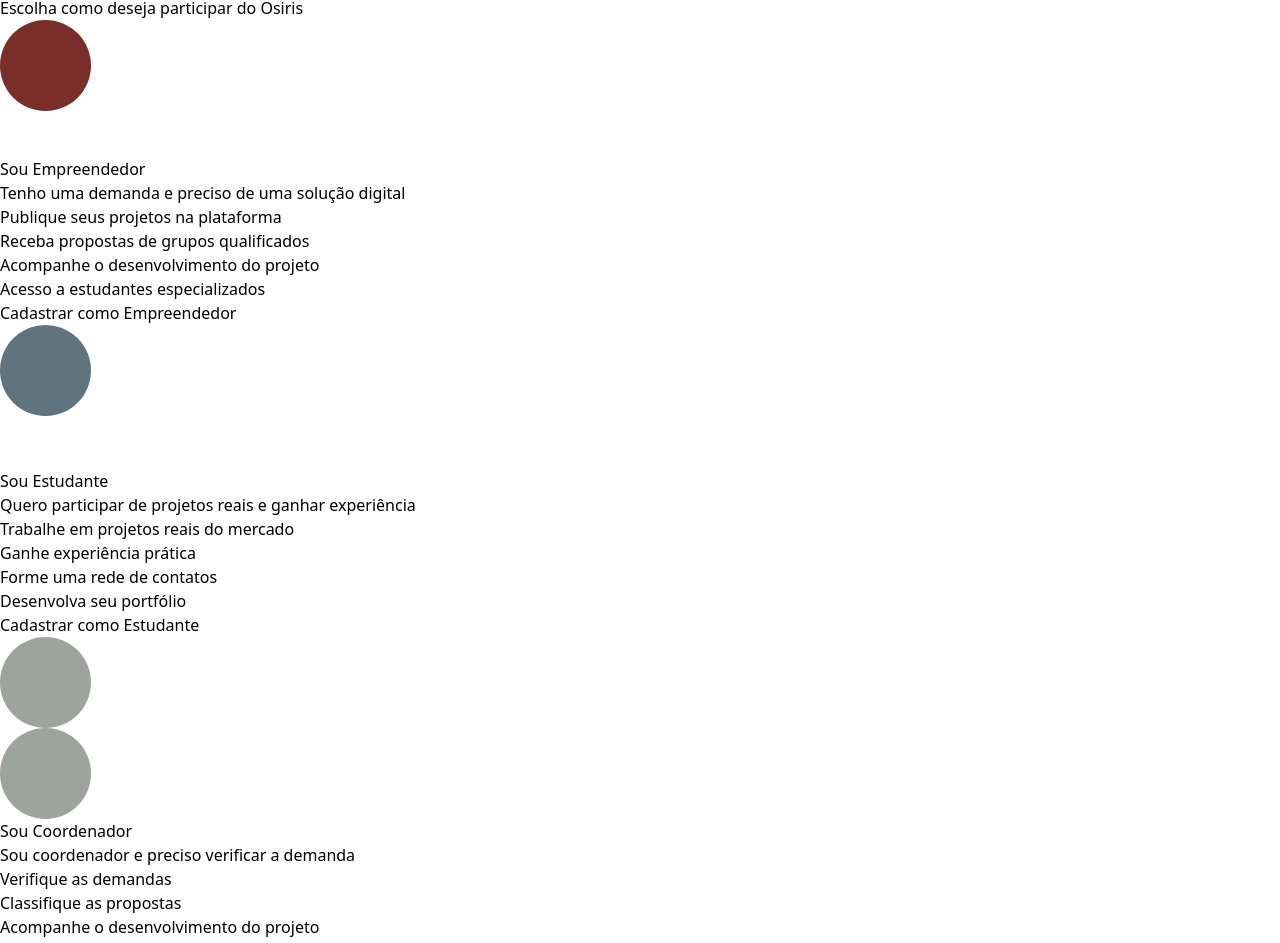
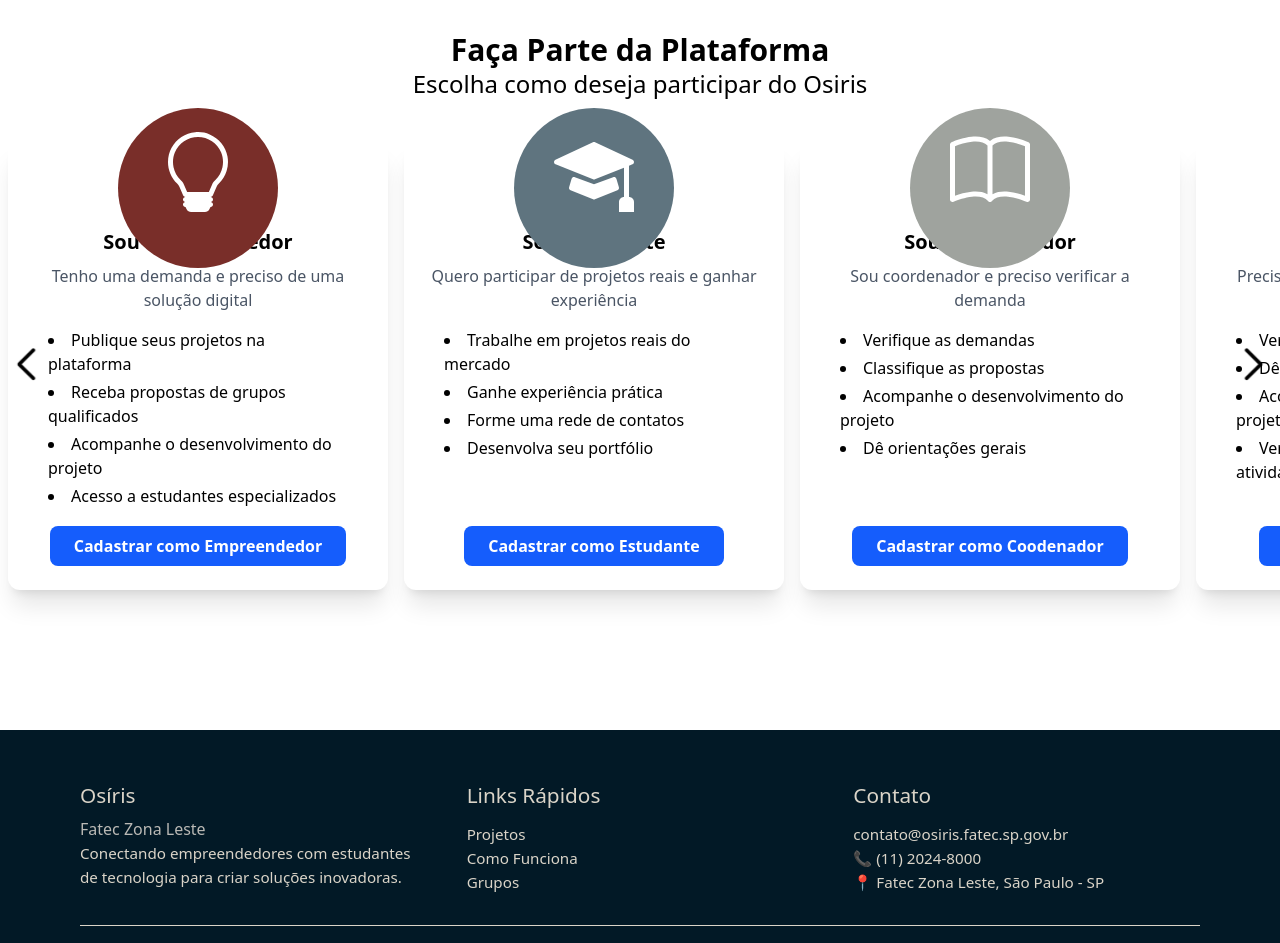
Before and after one commit to Infinito-1/osiris-react, a React (Vite) app: page / in a window 1280 px wide. Shown: the part 1706-2649 px from the top of the page. Built offline with nearby package versions, Linux system fonts and the light colour scheme.

Commit message:
teste carrossel

```diff
--- /dev/null
+++ b/src/components/carrosselHome/CarrosselHome.tsx
@@ -0,0 +1,152 @@
+import EllipseLight from "../../assets/img/icones/Ellipse light.svg";
+import Lightbulb from "../../assets/img/icones/Lightbulb.svg";
+import EllipseMortar from "../../assets/img/icones/Ellipse  mortar.svg";
+import MortarboardFill from "../../assets/img/icones/MortarboardFill.svg";
+import EllipseBook from "../../assets/img/icones/Ellipse book.svg";
+import Book from "../../assets/img/icones/Book.svg";
+import EllipsePerson from "../../assets/img/icones/Ellipse person.svg";
+import PersonVideo from "../../assets/img/icones/PersonVideo3.svg";
+import leftArrow from "../../assets/img/icones/seta pra esquerda.svg";
+import rightArrow from "../../assets/img/icones/seta pra direita.svg";
+import { useState } from "react";
+
+type CardData = {
+  id: number;
+  title: string;
+  subtitle: string;
+  items: string[];
+  buttonText: string;
+  bgEllipse: string;
+  image: string;
+};
+
+const cardsData: CardData[] = [
+  {
+    id: 1,
+    title: "Sou Empreendedor",
+    subtitle: "Tenho uma demanda e preciso de uma solução digital",
+    items: [
+      "Publique seus projetos na plataforma",
+      "Receba propostas de grupos qualificados",
+      "Acompanhe o desenvolvimento do projeto",
+      "Acesso a estudantes especializados",
+    ],
+    buttonText: "Cadastrar como Empreendedor",
+    bgEllipse: EllipseLight,
+    image: Lightbulb,
+  },
+  {
+    id: 2,
+    title: "Sou Estudante",
+    subtitle: "Quero participar de projetos reais e ganhar experiência",
+    items: [
+      "Trabalhe em projetos reais do mercado",
+      "Ganhe experiência prática",
+      "Forme uma rede de contatos",
+      "Desenvolva seu portfólio",
+    ],
+    buttonText: "Cadastrar como Estudante",
+    bgEllipse: EllipseMortar,
+    image: MortarboardFill,
+  },
+  {
+    id: 3,
+    title: "Sou Coordenador",
+    subtitle: "Sou coordenador e preciso verificar a demanda",
+    items: [
+      "Verifique as demandas",
+      "Classifique as propostas",
+      "Acompanhe o desenvolvimento do projeto",
+      "Dê orientações gerais",
+    ],
+    buttonText: "Cadastrar como Coodenador",
+    bgEllipse: EllipseBook,
+    image: Book,
+  },
+  {
+    id: 4,
+    title: "Sou Professor",
+    subtitle: "Preciso acompanhar projetos e orientar alunos",
+    items: [
+      "Verifique os grupos",
+      "Dê orientações",
+      "Acompanhe o desenvolvimento dos projetos",
+      "Verrique o andamento das atividades",
+    ],
+    buttonText: "Cadastrar como Professor",
+    bgEllipse: EllipsePerson,
+    image: PersonVideo,
+  },
+];
+
+// Componente Card
+function Card({ card }: { card: CardData }) {
+  return (
+    <div className="relative flex-shrink-0 w-[80vw] sm:w-[300px] md:w-[350px] lg:w-[380px] mx-2">
+      <div className="bg-white rounded-xl shadow-xl p-6 flex flex-col items-center text-center min-h-[450px]">
+        <img
+          src={card.bgEllipse}
+          alt="ellipse"
+          className="absolute -top-8 w-40 h-40 object-contain"
+        />
+        <img
+          src={card.image}
+          alt="card"
+          className="w-20 h-20 relative z-10 -mt-8"
+        />
+        <h3 className="mt-4 text-xl font-bold">{card.title}</h3>
+        <h5 className="mt-2 text-base text-gray-600">{card.subtitle}</h5>
+        <ul className="mt-4 text-left list-disc list-inside space-y-1 w-full px-4 text-base">
+          <li>{card.items[0]}</li>
+          <li>{card.items[1]}</li>
+          <li>{card.items[2]}</li>
+          <li>{card.items[3]}</li>
+        </ul>
+        <button className="mt-auto bg-blue-600 text-white px-6 py-2 rounded-lg font-semibold hover:bg-blue-700 cursor-pointer">
+          {card.buttonText}
+        </button>
+      </div>
+    </div>
+  );
+}
+
+function CarrosselHome() {
+  const [index, setIndex] = useState(0);
+  const total = cardsData.length;
+
+  const next = () => setIndex((prev) => (prev + 1) % total);
+  const prev = () => setIndex((prev) => (prev - 1 + total) % total);
+
+  return (
+    <div className="relative w-full max-w-7xl mx-auto py-10 overflow-hidden">
+      {/* Setas */}
+      <button
+        onClick={prev}
+        className="absolute left-0 top-1/2 -translate-y-1/2 z-20 p-2 cursor-pointer"
+      >
+        <img src={leftArrow} alt="Voltar" className="w-10 h-10" />
+      </button>
+      <button
+        onClick={next}
+        className="absolute right-0 top-1/2 -translate-y-1/2 z-20 p-2 cursor-pointer"
+      >
+        <img src={rightArrow} alt="Avançar" className="w-10 h-10" />
+      </button>
+
+      {/* Carrossel */}
+      <div className="flex transition-transform duration-500"
+        style={{
+          transform: `translateX(-${index * (380 + 16)}px)`,
+        }}
+      >
+        {/* Duplicação para loop infinito */}
+        {[...cardsData, ...cardsData].map((card, i) => (
+          <Card key={i} card={card} />
+        ))}
+      </div>
+    </div>
+  );
+}
+
+
+export default CarrosselHome
--- a/src/pages/home/Home.tsx
+++ b/src/pages/home/Home.tsx
@@ -12,12 +12,7 @@
 import EllipseDescoberta from "../../assets/img/icones/Ellipse descoberta.svg";
 import EllipseExecucao from "../../assets/img/icones/Ellipse execucao.svg"
 import EllipseConexao from "../../assets/img/icones/Ellipse conexao.svg";
-import EllipseLight from "../../assets/img/icones/Ellipse light.svg";
-import Lightbulb from "../../assets/img/icones/Lightbulb.svg";
-import EllipseMortar from "../../assets/img/icones/Ellipse  mortar.svg";
-import MortarboardFill from "../../assets/img/icones/MortarboardFill.svg";
-import EllipseBook from "../../assets/img/icones/Ellipse book.svg";
-
+import CarrosselHome from "../../components/carrosselHome/CarrosselHome";
 
 function Home() {
   return (
@@ -135,9 +130,9 @@
               </div>
         </section>
 
-        <section className="text-center">
+        <section className="text-center py-5">
             <h2 className="text-3xl font-semibold">Como Funciona</h2>
-            <p className="text-2xl w-[50%] mx-auto ">Um processo simples e eficiente para conectar demandas reais com estudantes talentosos</p>
+            <p className="text-2xl w-[50%] mx-auto">Um processo simples e eficiente para conectar demandas reais com estudantes talentosos</p>
 
             <div className="mx-[10%] my-10">
 
@@ -169,73 +164,14 @@
             </div>
         </section>
 
-        <section>
-            <h2>Faça Parte da Plataforma</h2>
-            <p>Escolha como deseja participar do Osiris</p>
+        <section className="text-center py-5">
+            <h2 className="text-3xl font-semibold">Faça Parte da Plataforma</h2>
+            <p className="text-2xl w-[50%] mx-auto">Escolha como deseja participar do Osiris</p>
 
-            {/* <!-- CARROSSEL DE CARDS DE Cadastro --> */}
-            <div>
-                <div>
-                    <img src={EllipseLight} />
-                    <img src={Lightbulb} />
-                    <h3>Sou Empreendedor</h3>
-                    <h5>Tenho uma demanda e preciso de uma solução digital</h5>
+            <div className="">
+                <CarrosselHome />
+            </div>
 
-                    <ul>
-                        <li>Publique seus projetos na plataforma</li>
-                        <li>Receba propostas de grupos qualificados</li>
-                        <li>Acompanhe o desenvolvimento do projeto</li>
-                        <li>Acesso a estudantes especializados</li>
-                    </ul>
-
-                    <button>Cadastrar como Empreendedor</button>
-                </div>
-                <div>
-                    <img src={EllipseMortar} />
-                    <img src={MortarboardFill} />
-                    <h3>Sou Estudante</h3>
-                    <h5>Quero participar de projetos reais e ganhar experiência</h5>
-
-                    <ul>
-                        <li>Trabalhe em projetos reais do mercado</li>
-                        <li>Ganhe experiência prática</li>
-                        <li>Forme uma rede de contatos</li>
-                        <li>Desenvolva seu portfólio</li>
-                    </ul>
-
-                    <button>Cadastrar como Estudante</button>
-                </div>
-                <div>
-                    <img src={EllipseBook} />
-                    <img src={EllipseBook} />
-                    <h3>Sou Coordenador</h3>
-                    <h5>Sou coordenador e preciso verificar a demanda</h5>
-
-                    <ul>
-                        <li>Verifique as demandas</li>
-                        <li>Classifique as propostas</li>
-                        <li>Acompanhe o desenvolvimento do projeto</li>
-                        <li>Dê orientações gerais</li>
-                    </ul>
-
-                    <button>Cadastrar como Coodenador</button>
-                </div>
-                <div>
-                    <img src={EllipseLight} />
-                    <img src={Lightbulb} />
-                    <h3>Sou Professor</h3>
-                    <h5>Preciso acompanhar projetos e orientar alunos</h5>
-
-                    <ul>
-                        <li>Verifique os grupos</li>
-                        <li>Dê orientações</li>
-                        <li>Acompanhe o desenvolvimento dos projetos</li>
-                        <li>Verrique o andamento das atividades</li>
-                    </ul>
-
-                    <button>Cadastrar como Professor</button>
-                </div>
-            </div>
         </section>
       </main>
     </>
```
Also changed, not shown: src/assets/img/icones/seta pra direita.svg (added), src/assets/img/icones/seta pra esquerda.svg (added).
